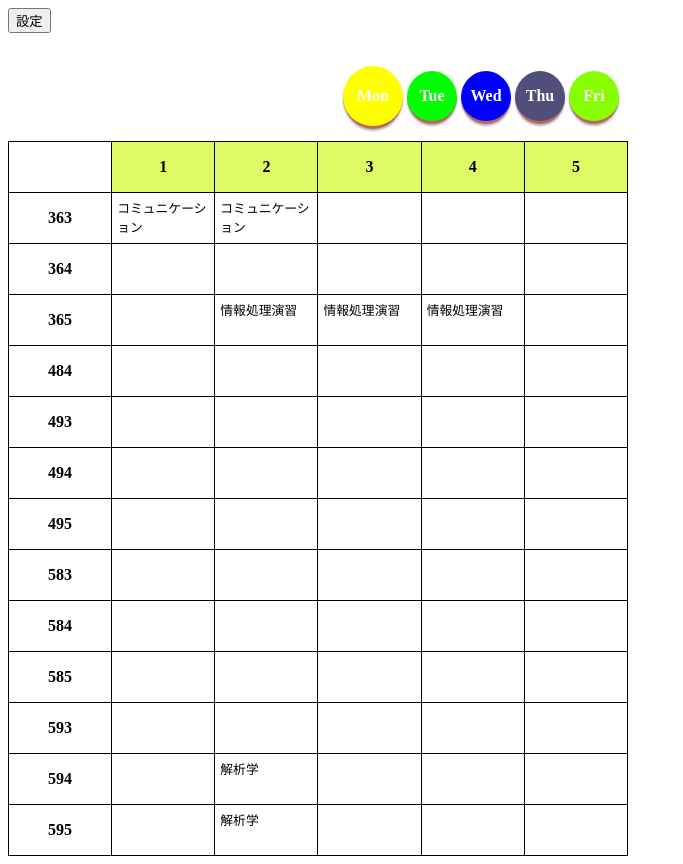
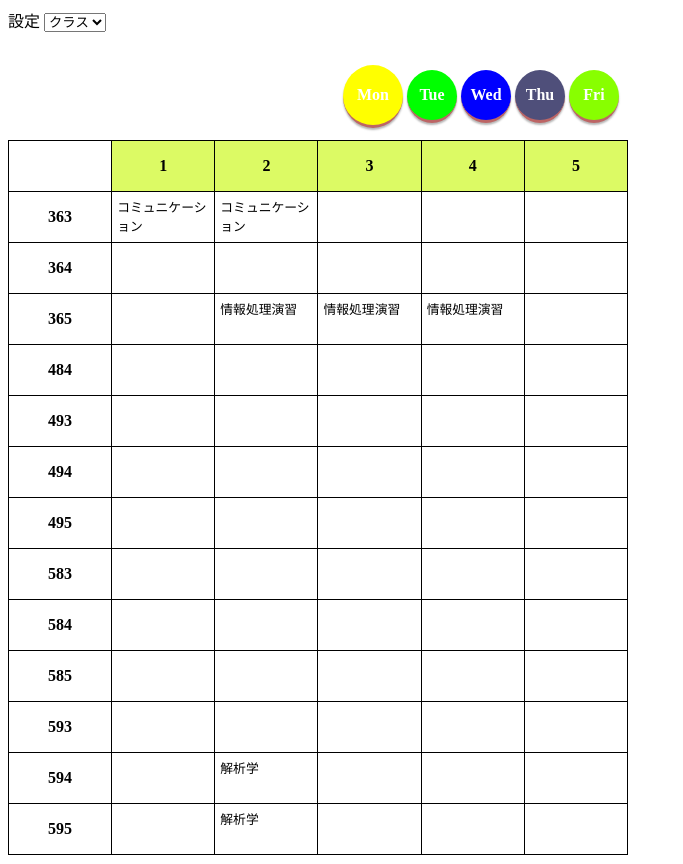
Before and after one commit to FUNsys/FUNSys_webapp, a plain HTML site: page FUNcalendar.html in a window 1280 px wide. Shown: the part 81-945 px from the top of the page, without its empty margins (0-683 px from the left). Drawn offline with nearby package versions, Linux system fonts and the light colour scheme; no server answers.

Commit message:
項目の追加

```diff
--- a/FUNcalendar.html
+++ b/FUNcalendar.html
@@ -12,7 +12,14 @@
 
 <body>
     <h1>FUNカレンダー</h1>
-    <button>設定</button>
+    設定
+    <select name = "type">
+        <option value = "1" selected>クラス</option>
+        <option value = "2">教室</option>
+        <option value = "3">教員</option>
+    </select>
+    <!-- <button></button> -->
+
     <br>
     <br>
     <div class="btnroot">
```
